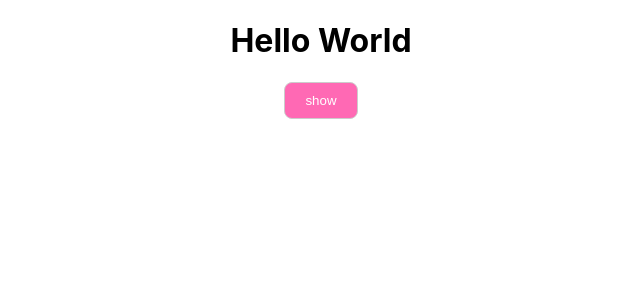
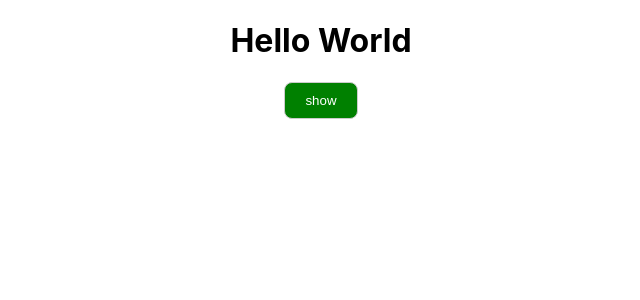
Before and after one commit to samon03/React-Udemy, a React (Create React App) app: page / in a window 1280 px wide. Shown: the top 300 px of the page, without its empty margins (319-959 px from the left). Built offline with nearby package versions, Linux system fonts and the light colour scheme.

Commit message:
dynamic styling

```diff
--- a/src/App.js
+++ b/src/App.js
@@ -46,7 +46,7 @@ class App extends Component {
 
   render () {
     const style = {
-      backgroundColor: "hotpink",
+      backgroundColor: "green",
       border: "1px solid #ccc",
       color: "white",
       padding: "10px 20px",
@@ -65,7 +65,9 @@ class App extends Component {
               changed={(event) => this.nameChangerHandler(event, person.id)} />
           })}
         </div>
-      )
+      );
+
+      style.backgroundColor = "red";
     }
 
     return (
```
